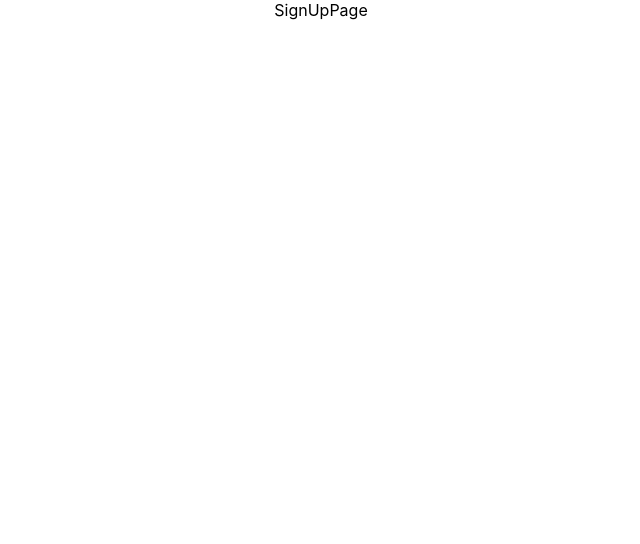
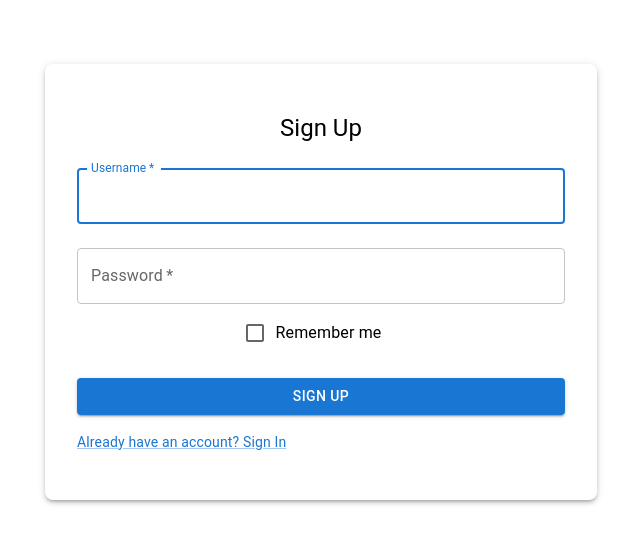
Before and after one commit to tharitar8/homework3, a React (Create React App) app: page /signup in a window 1280 px wide. Shown: the top 544 px of the page, without its empty margins (319-959 px from the left). Built offline with nearby package versions, Linux system fonts and the light colour scheme.

Commit message:
Add Sign Up page components

```diff
--- a/package.json
+++ b/package.json
@@ -11,6 +11,7 @@
     "@testing-library/jest-dom": "^5.16.5",
     "@testing-library/react": "^13.4.0",
     "@testing-library/user-event": "^13.5.0",
+    "axios": "^1.4.0",
     "react": "^18.2.0",
     "react-dom": "^18.2.0",
     "react-router-dom": "^6.11.1",
--- a/src/Components/SignUpPage.js
+++ b/src/Components/SignUpPage.js
@@ -1,9 +1,110 @@
-import React from 'react'
+import React, { useState } from 'react'
+import axios from 'axios'
+import {
+	Button,
+	TextField,
+	FormControlLabel,
+	Checkbox,
+	Link,
+	Grid,
+	Box,
+	Typography,
+	Container,
+} from '@mui/material'
 
 const SignUpPage = () => {
-  return (
-    <div>SignUpPage</div>
-  )
+	const [formData, setFormData] = useState({
+		username: '',
+		password: '',
+	})
+
+	const handleChange = (event) => {
+		const { name, value } = event.target
+		setFormData((prevData) => ({
+			...prevData,
+			[name]: value,
+		}))
+	}
+
+	const handleSubmit = (event) => {
+		event.preventDefault()
+
+		axios
+			.post('/api/signup', {
+				username: formData.username,
+				password: formData.password,
+			})
+			.then((res) => {
+				console.log('Sign up successful')
+			})
+			.catch((error) => {
+				console.error('Sign up unsuccessful', error)
+			})
+	}
+
+	return (
+		<Container component='main' maxWidth='sm'>
+			<Box
+				sx={{
+					boxShadow: 3,
+					borderRadius: 2,
+					px: 4,
+					py: 6,
+					marginTop: 8,
+					display: 'flex',
+					flexDirection: 'column',
+					alignItems: 'center',
+				}}>
+				<Typography component='h1' variant='h5'>
+					Sign Up
+				</Typography>
+				<Box component='form' onSubmit={handleSubmit} noValidate sx={{ mt: 1 }}>
+					<TextField
+						margin='normal'
+						required
+						fullWidth
+						id='username'
+						label='Username'
+						name='username'
+						autoComplete='username'
+						autoFocus
+						value={formData.username}
+						onChange={handleChange}
+					/>
+					<TextField
+						margin='normal'
+						required
+						fullWidth
+						name='password'
+						label='Password'
+						type='password'
+						id='password'
+						autoComplete='new-password'
+						value={formData.password}
+						onChange={handleChange}
+					/>
+					<FormControlLabel
+						control={<Checkbox value='remember' color='primary' />}
+						label='Remember me'
+					/>
+					<Button
+						type='submit'
+						fullWidth
+						variant='contained'
+						sx={{ mt: 3, mb: 2 }}>
+						Sign Up
+					</Button>
+					<Grid container>
+						<Grid item>
+							<Link href='/' variant='body2'>
+								Already have an account? Sign In
+							</Link>
+						</Grid>
+					</Grid>
+				</Box>
+			</Box>
+		</Container>
+	)
 }
 
 export default SignUpPage
```
Also changed, not shown: 1 other file (tests, documents, lock files or other folders).
